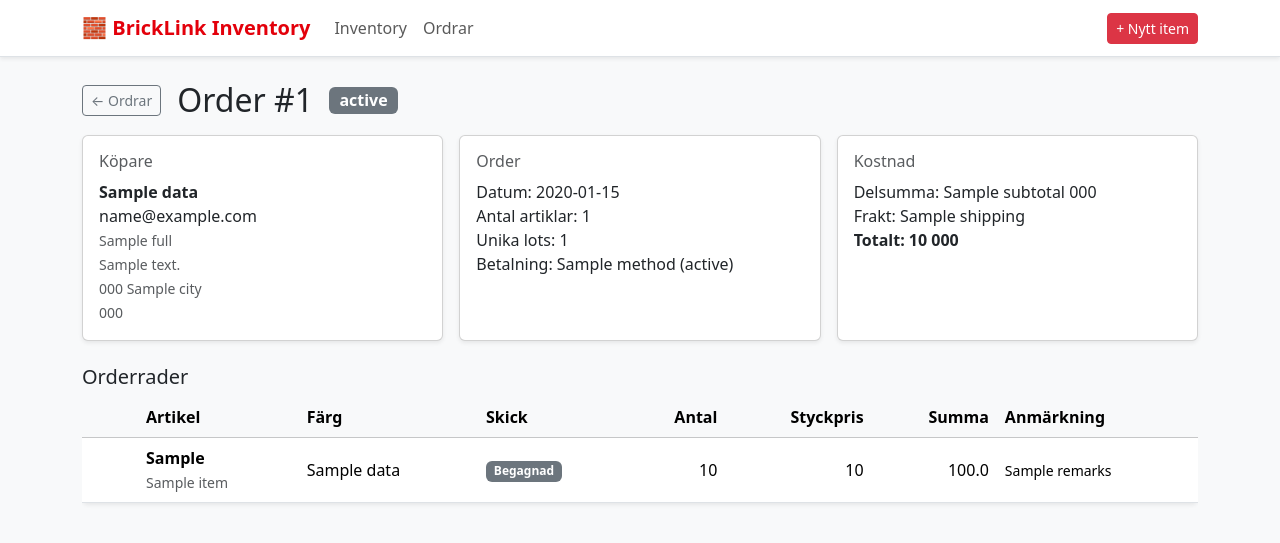
After one commit to magnusrysjo/bricklink, a Flask app: page /orders/1 in a window 1280 px wide. The commit adds this page. Shown: the top 543 px of the page. Run offline with Flask 3, Linux system fonts and the light colour scheme; a database or web service that is not in the repository returns one stand-in record (values such as "Sample title"); data that the repository does not hold is empty.

Commit message:
Lägg till ordersida med lista och detaljvy
- /orders listar inkomna ordrar, nyaste först, med statusfilter
- /orders/<id> visar köpare, kostnad och orderrader med bilder
- Ordrar-länk i navbaren

Co-Authored-By: Claude Fable 5 <noreply@anthropic.com>
Claude-Session: https://claude.ai/code/session_01MNemjjMFdHbbbh93yAkjo6

```diff
--- a/flask_app/app.py
+++ b/flask_app/app.py
@@ -130,6 +130,30 @@ def new_item():
     return render_template("new_item.html")
 
 
+@app.route("/orders")
+def orders():
+    try:
+        status_filter = request.args.get("status", "")
+        order_list = bl.get_orders(direction="in", status=status_filter or None)
+        # Nyaste först
+        order_list.sort(key=lambda o: o.get("date_ordered", ""), reverse=True)
+        return render_template("orders.html", orders=order_list,
+                               status_filter=status_filter, error=None)
+    except Exception as e:
+        return render_template("orders.html", orders=[], status_filter="", error=str(e))
+
+
+@app.route("/orders/<int:order_id>")
+def order_detail(order_id):
+    try:
+        order = bl.get_order(order_id)
+        items = bl.get_order_items(order_id)
+        return render_template("order_detail.html", order=order, items=items)
+    except Exception as e:
+        flash(f"Kunde inte hämta order: {e}", "danger")
+        return redirect(url_for("orders"))
+
+
 # JSON API-endpoints för programmatisk åtkomst
 @app.route("/api/item/<item_type>/<path:item_no>")
 def api_get_catalog_item(item_type, item_no):
--- a/flask_app/bricklink_api.py
+++ b/flask_app/bricklink_api.py
@@ -130,6 +130,35 @@ def delete_inventory_item(inventory_id):
     return True
 
 
+def get_orders(direction="in", status=None):
+    session = get_session()
+    params = {"direction": direction}
+    if status:
+        params["status"] = status
+    resp = session.get(f"{BASE_URL}/orders", params=params)
+    resp.raise_for_status()
+    return resp.json().get("data", [])
+
+
+def get_order(order_id):
+    session = get_session()
+    resp = session.get(f"{BASE_URL}/orders/{order_id}")
+    resp.raise_for_status()
+    return resp.json().get("data", {})
+
+
+def get_order_items(order_id):
+    session = get_session()
+    resp = session.get(f"{BASE_URL}/orders/{order_id}/items")
+    resp.raise_for_status()
+    # Svaret är en lista av batchar; platta ut den
+    batches = resp.json().get("data", [])
+    items = [item for batch in batches for item in batch]
+    for item in items:
+        _unescape_item(item)
+    return items
+
+
 def create_inventory_item(item_no, item_type, color_id, quantity, unit_price,
                            condition="N", description="", remarks=""):
     session = get_session()
--- a/flask_app/templates/base.html
+++ b/flask_app/templates/base.html
@@ -16,6 +16,10 @@
   <nav class="navbar navbar-expand-lg navbar-light bg-white border-bottom shadow-sm mb-4">
     <div class="container">
       <a class="navbar-brand" href="{{ url_for('index') }}">🧱 BrickLink Inventory</a>
+      <div class="navbar-nav me-auto">
+        <a class="nav-link" href="{{ url_for('index') }}">Inventory</a>
+        <a class="nav-link" href="{{ url_for('orders') }}">Ordrar</a>
+      </div>
       <div class="ms-auto">
         <a href="{{ url_for('new_item') }}" class="btn btn-sm btn-danger">+ Nytt item</a>
       </div>
--- /dev/null
+++ b/flask_app/templates/order_detail.html
@@ -0,0 +1,109 @@
+{% extends "base.html" %}
+{% block title %}Order #{{ order.order_id }} – BrickLink{% endblock %}
+{% block content %}
+<div class="d-flex align-items-center gap-3 mb-3">
+  <a href="{{ url_for('orders') }}" class="btn btn-sm btn-outline-secondary">← Ordrar</a>
+  <h2 class="mb-0">Order #{{ order.order_id }}</h2>
+  <span class="badge bg-secondary fs-6">{{ order.status }}</span>
+</div>
+
+<div class="row g-3 mb-4">
+  <div class="col-md-4">
+    <div class="card shadow-sm h-100">
+      <div class="card-body">
+        <h6 class="text-muted mb-2">Köpare</h6>
+        <strong>{{ order.buyer_name }}</strong><br>
+        {{ order.buyer_email or '' }}<br>
+        {% if order.shipping and order.shipping.address %}
+          <small class="text-muted">
+            {{ order.shipping.address.name.full if order.shipping.address.name else '' }}<br>
+            {{ order.shipping.address.address1 or '' }}<br>
+            {{ order.shipping.address.postal_code or '' }} {{ order.shipping.address.city or '' }}<br>
+            {{ order.shipping.address.country_code or '' }}
+          </small>
+        {% endif %}
+      </div>
+    </div>
+  </div>
+  <div class="col-md-4">
+    <div class="card shadow-sm h-100">
+      <div class="card-body">
+        <h6 class="text-muted mb-2">Order</h6>
+        Datum: {{ order.date_ordered[:10] if order.date_ordered else '–' }}<br>
+        Antal artiklar: {{ order.total_count }}<br>
+        Unika lots: {{ order.unique_count }}<br>
+        {% if order.payment %}
+          Betalning: {{ order.payment.method or '–' }} ({{ order.payment.status or '–' }})
+        {% endif %}
+      </div>
+    </div>
+  </div>
+  <div class="col-md-4">
+    <div class="card shadow-sm h-100">
+      <div class="card-body">
+        <h6 class="text-muted mb-2">Kostnad</h6>
+        {% if order.cost %}
+          Delsumma: {{ order.cost.subtotal }} {{ order.cost.currency_code }}<br>
+          Frakt: {{ order.cost.shipping or '0' }}<br>
+          <strong>Totalt: {{ order.cost.grand_total }} {{ order.cost.currency_code }}</strong>
+        {% endif %}
+      </div>
+    </div>
+  </div>
+</div>
+
+<h5>Orderrader</h5>
+<div class="table-responsive">
+  <table class="table table-hover align-middle bg-white rounded shadow-sm">
+    <thead class="table-light">
+      <tr>
+        <th style="width:56px"></th>
+        <th>Artikel</th>
+        <th>Färg</th>
+        <th>Skick</th>
+        <th class="text-end">Antal</th>
+        <th class="text-end">Styckpris</th>
+        <th class="text-end">Summa</th>
+        <th>Anmärkning</th>
+      </tr>
+    </thead>
+    <tbody>
+      {% for it in items %}
+      <tr>
+        <td class="text-center">
+          {% if it.item.type == "PART" %}
+            <img src="https://img.bricklink.com/P/{{ it.color_id or 0 }}/{{ it.item.no }}.jpg"
+                 width="48" height="48" style="object-fit:contain"
+                 referrerpolicy="no-referrer" onerror="this.style.visibility='hidden'">
+          {% elif it.item.type == "SET" %}
+            <img src="https://img.bricklink.com/S/{{ it.item.no }}.gif"
+                 width="48" height="48" style="object-fit:contain"
+                 referrerpolicy="no-referrer" onerror="this.style.visibility='hidden'">
+          {% elif it.item.type == "MINIFIG" %}
+            <img src="https://img.bricklink.com/M/{{ it.item.no }}.jpg"
+                 width="48" height="48" style="object-fit:contain"
+                 referrerpolicy="no-referrer" onerror="this.style.visibility='hidden'">
+          {% endif %}
+        </td>
+        <td>
+          <strong>{{ it.item.no }}</strong><br>
+          <small class="text-muted">{{ it.item.name }}</small>
+        </td>
+        <td>{{ it.color_name or '–' }}</td>
+        <td>
+          {% if it.new_or_used == 'N' %}
+            <span class="badge bg-success">Ny</span>
+          {% else %}
+            <span class="badge bg-secondary">Begagnad</span>
+          {% endif %}
+        </td>
+        <td class="text-end">{{ it.quantity }}</td>
+        <td class="text-end">{{ it.unit_price }}</td>
+        <td class="text-end">{{ (it.unit_price|float * it.quantity)|round(2) }}</td>
+        <td><small>{{ it.remarks or '–' }}</small></td>
+      </tr>
+      {% endfor %}
+    </tbody>
+  </table>
+</div>
+{% endblock %}
```
Also changed, not shown: flask_app/templates/orders.html (added, +56 -0 lines).
